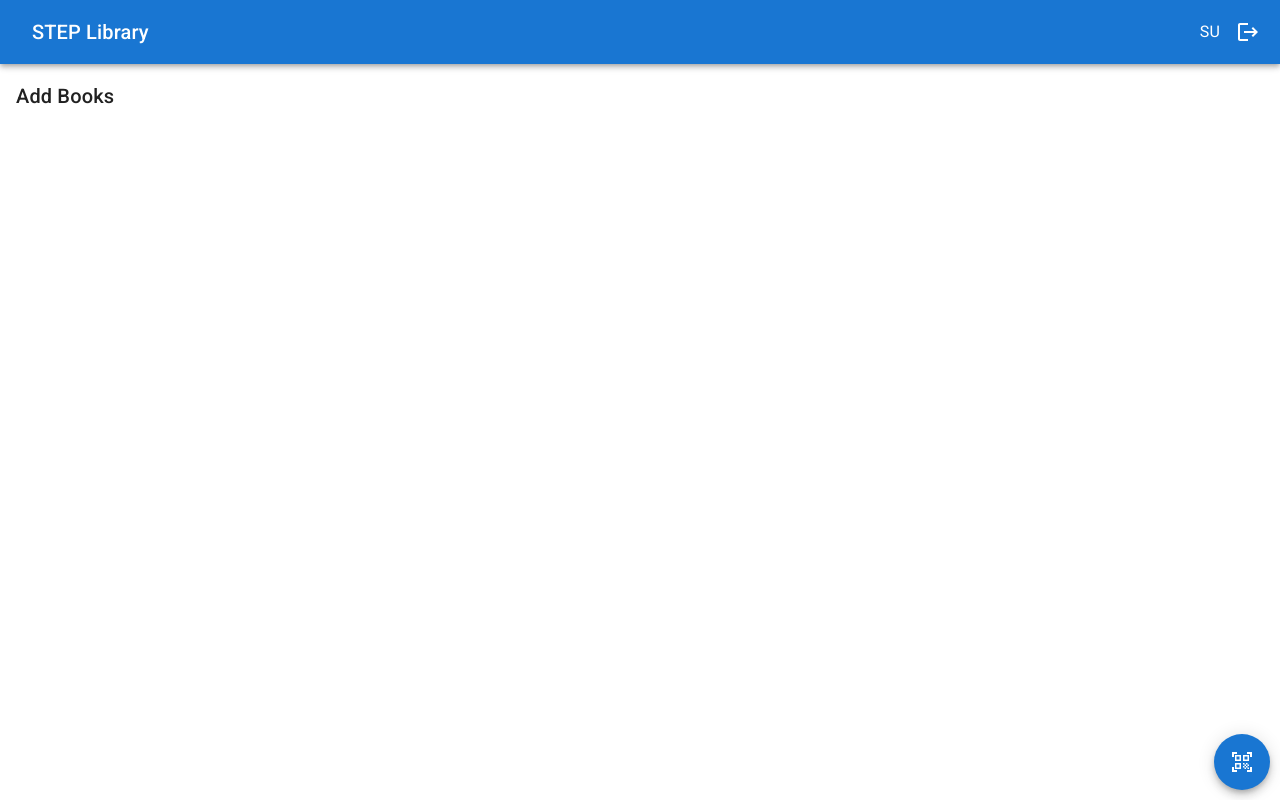
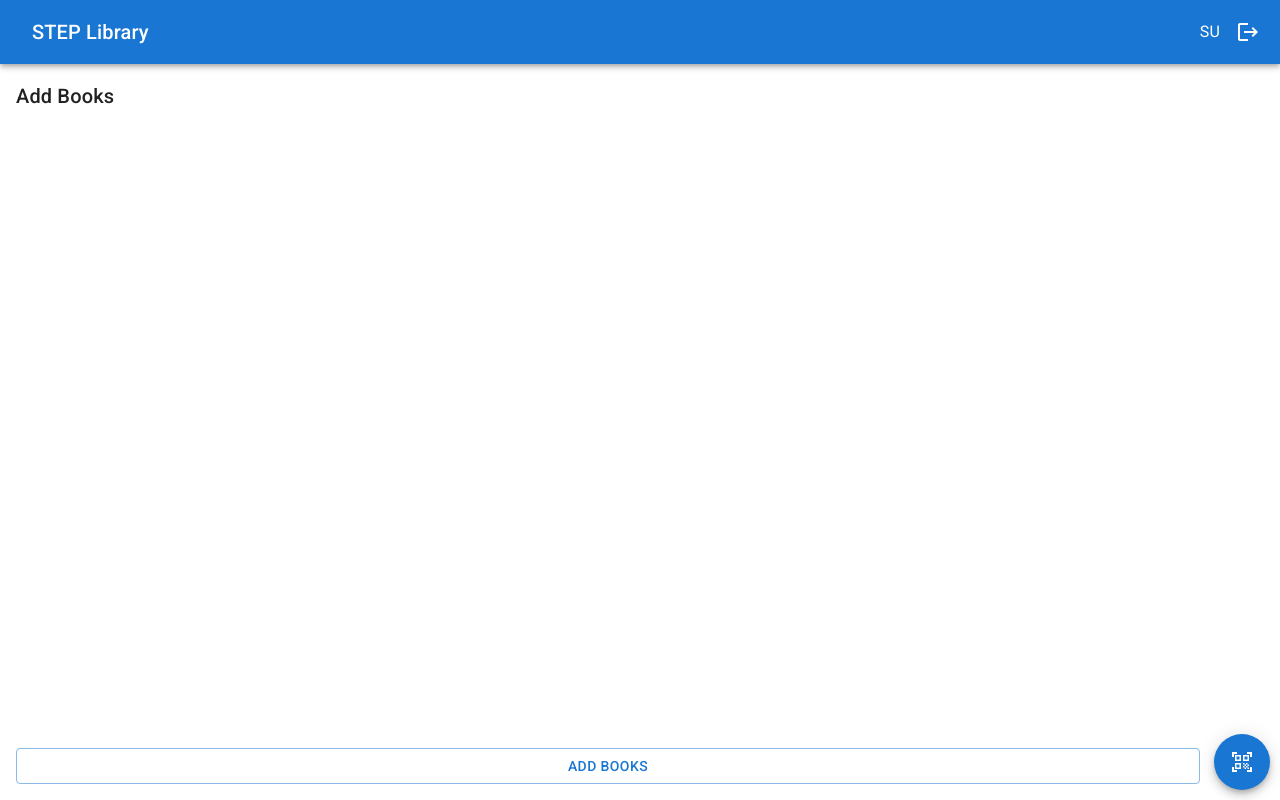
Before and after one commit to dheeraj-p/library_ui, a React (Vite) app: page /add-bulk in a window 1280 px wide. Built offline with nearby package versions, Linux system fonts and the light colour scheme; no server answers; sample sign-in values are in the browser's storage.

Commit message:
Integrate API to register books

```diff
--- a/src/api/client.js
+++ b/src/api/client.js
@@ -22,19 +22,32 @@ const getAllBooks = async (token) => {
   return response.json();
 };
 
+const registerBooks = async (token, isbnData) => {
+  const response = await fetchWithAuth('/books', token, {
+    method: 'POST',
+    body: JSON.stringify(isbnData),
+    headers: {
+      'Content-Type': 'application/json',
+    },
+  });
+
+  return response.json();
+};
+
 const useAPI = () => {
   const { user } = useAuth();
 
   const withAuth = (apiCaller) => {
-    return async () => {
+    return async (...args) => {
       const token = await user.getIdToken();
-      return apiCaller(token);
+      return apiCaller(token, ...args);
     };
   };
 
   return {
     getUserRole: withAuth(getUserRole),
     getAllBooks: withAuth(getAllBooks),
+    registerBooks: withAuth(registerBooks),
   };
 };
 
--- a/src/pages/AddBooksBulk.jsx
+++ b/src/pages/AddBooksBulk.jsx
@@ -1,5 +1,6 @@
 import {
   Box,
+  Button,
   Divider,
   Fab,
   IconButton,
@@ -14,6 +15,7 @@ import { QrCodeScanner, Remove } from '@mui/icons-material';
 import { Virtuoso } from 'react-virtuoso';
 import { useState } from 'react';
 import BarcodeScanner from '../components/BarcodeScanner';
+import useAPI from '../api/client';
 
 const BookItem = ({ isLastItem, isbn, copies, onRemove }) => {
   const copiesText = copies > 1 ? 'copies' : 'copy';
@@ -44,6 +46,7 @@ const BookItem = ({ isLastItem, isbn, copies, onRemove }) => {
 const AddBooksBulk = () => {
   const [isbns, setISBNs] = useState(new Map());
   const [isScannerOpened, setScannerOpened] = useState(false);
+  const { registerBooks } = useAPI();
 
   const openScanner = () => setScannerOpened(true);
   const closeScanner = () => {
@@ -77,6 +80,14 @@ const AddBooksBulk = () => {
     setISBNs(isbnsCloned);
   };
 
+  const displayRegistrationResults = (results) => {
+    console.log(results);
+  };
+
+  const addBooks = () => {
+    registerBooks(isbns).then(displayRegistrationResults);
+  };
+
   const listItems = isbns.entries().toArray();
 
   return (
@@ -103,6 +114,17 @@ const AddBooksBulk = () => {
                 );
               }}
             />
+            <Button
+              variant="outlined"
+              sx={{
+                mb: 2,
+                mr: 10,
+                ml: 2,
+              }}
+              onClick={addBooks}
+            >
+              Add Books
+            </Button>
             <Fab
               color="primary"
               sx={{ position: 'fixed', bottom: 10, right: 10 }}
```
